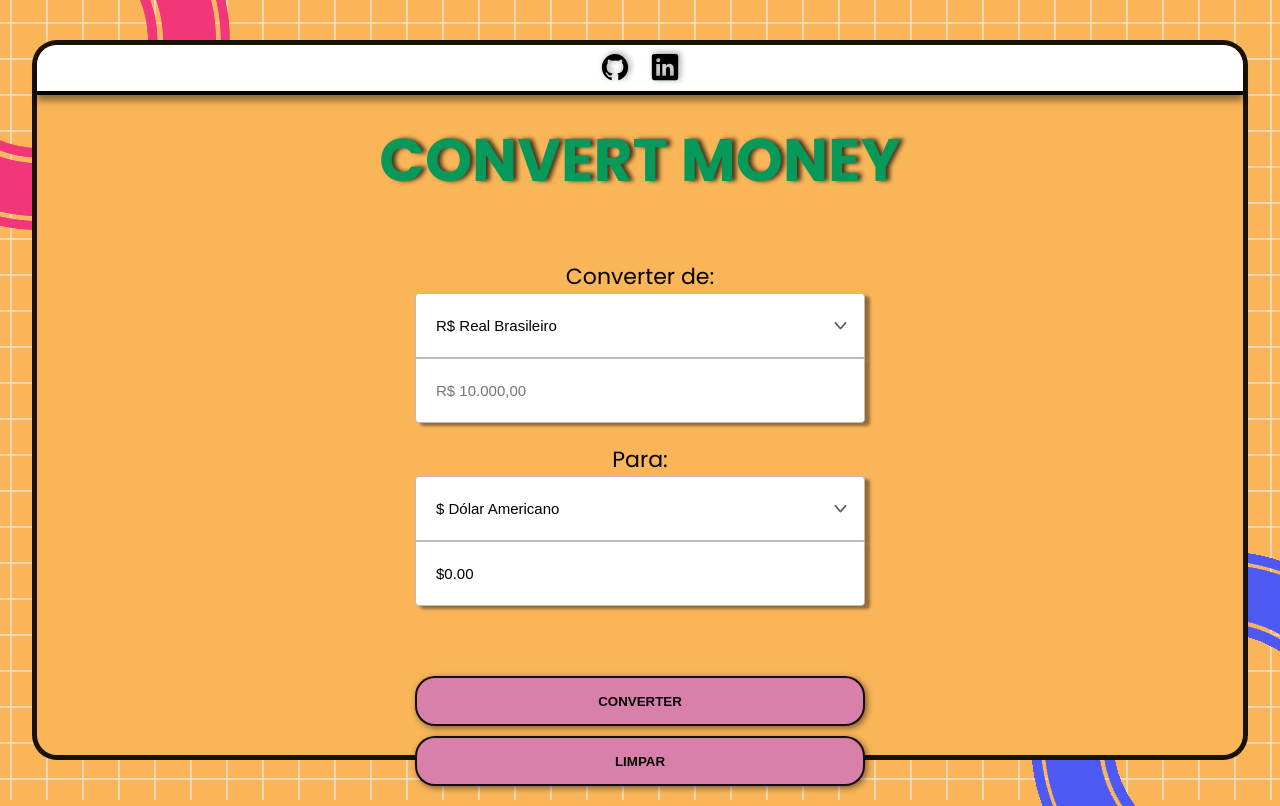
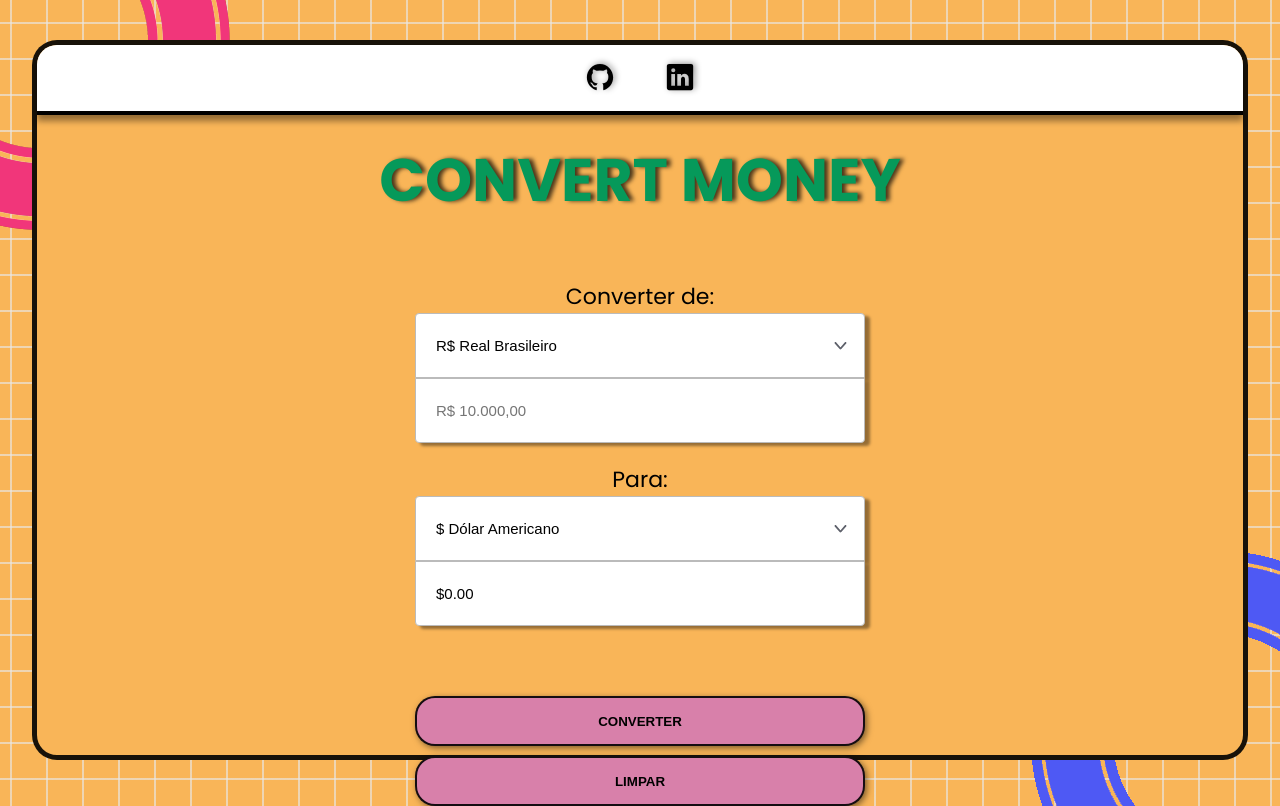
Before and after one commit to thiago-weslley/ConvertMoney, a plain HTML site: page index.html in a window 1280 px wide. Drawn offline with nearby package versions, Linux system fonts and the light colour scheme.

Commit message:
feat: corrigindo a responsividade do header

```diff
--- a/assets/css/responsive.css
+++ b/assets/css/responsive.css
@@ -1,4 +1,8 @@
 @media screen and (min-width: 24em) {
+    header {
+        height: 6.0rem;
+    }
+
     main h1 {
         margin-top: 4.0rem;
         line-height: 4.0rem;
@@ -15,6 +19,15 @@
 }
 
 @media screen and (min-width: 40em) {
+
+    header {
+        height: 7.0rem;
+    }
+
+    header ul {
+        gap: 5.0rem;
+    }
+
     main h1 {
         margin-top: 4.5rem;
         text-transform: uppercase;
```
